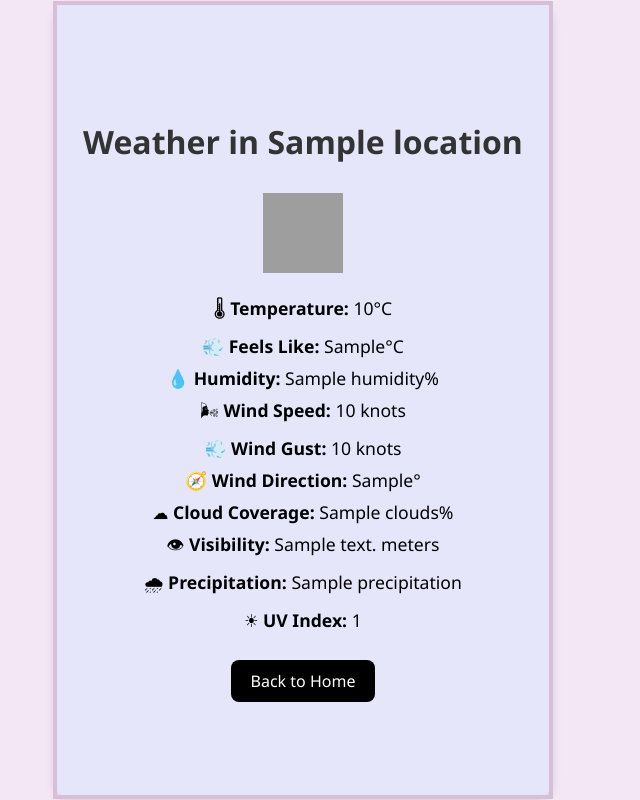
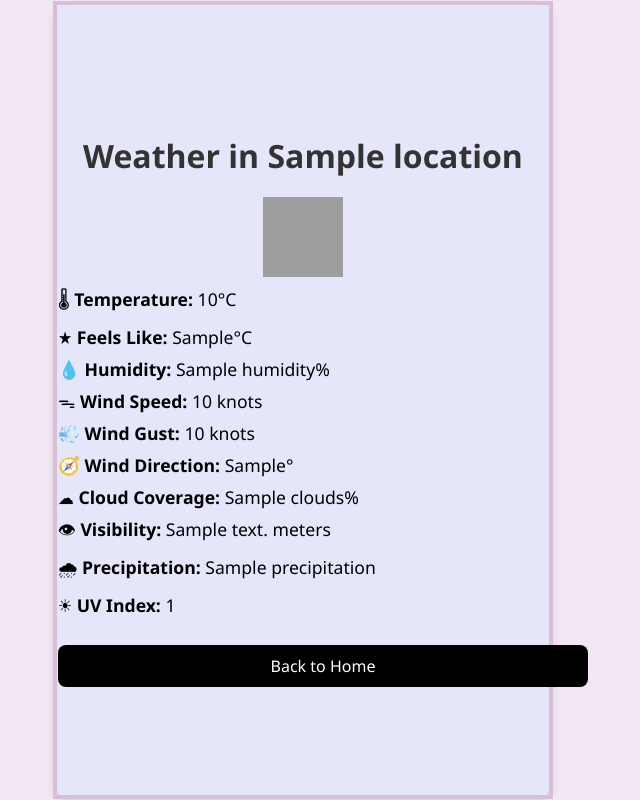
Before and after one commit to ahdnab/wx-website, a Flask app: template templates/weather.html in a window 1280 px wide. Shown: the whole page, without its empty margins (337-977 px from the left). Run offline with Flask 3, Linux system fonts and the light colour scheme; the template is opened without the code that fills it: most values are stand-ins (such as "Sample title", 1, 10 or a date in 2020); grey boxes are pictures that could not be loaded.

Commit message:
Left-aligned weather details and updated emoji for feels like

```diff
--- a/templates/weather.html
+++ b/templates/weather.html
@@ -36,7 +36,7 @@
             border: 4px solid #d8bfd8;
             margin: 0 auto;
             padding: 20px;
-            text-align: center;
+            text-align: left; /* Left-align content */
             box-shadow: 0 4px 8px rgba(0, 0, 0, 0.1);
         }
 
@@ -52,12 +53,16 @@
             width: 80px;
             height: 80px;
             margin: 10px 0;
+            display: block;
+            margin-left: auto;
+            margin-right: auto;
         }
 
         /* Weather details */
         .weather-details p {
             margin: 8px 0;
             font-size: 1.1em;
+            text-align: left; /* Left-align text */
         }
 
         /* Back button styling */
@@ -70,6 +75,8 @@
             border-radius: 8px;
             margin-top: 20px;
             transition: background-color 0.3s ease;
+            text-align: center; /* Center the button */
+            width: 100%; /* Full width */
         }
 
         .back-button:hover {
```
Also changed, not shown: other parts of templates/weather.html (+3 -2 lines).
